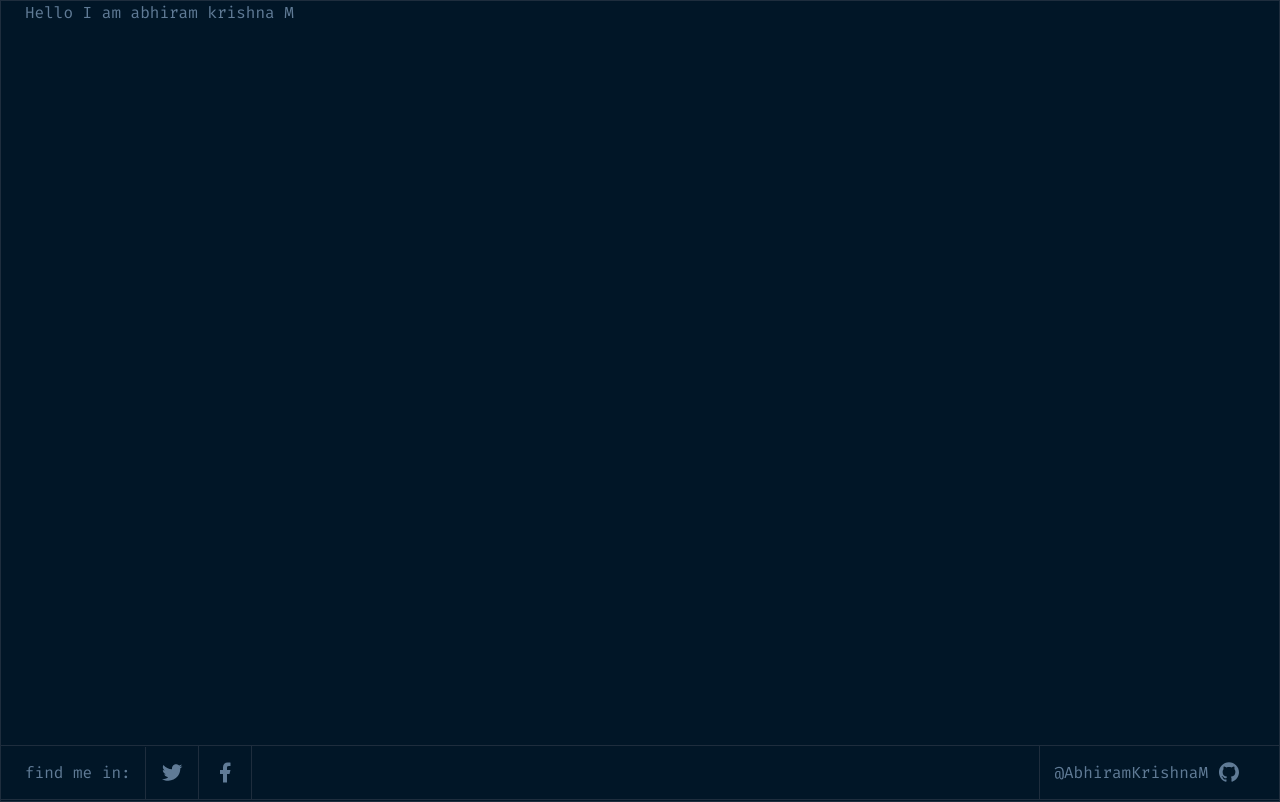
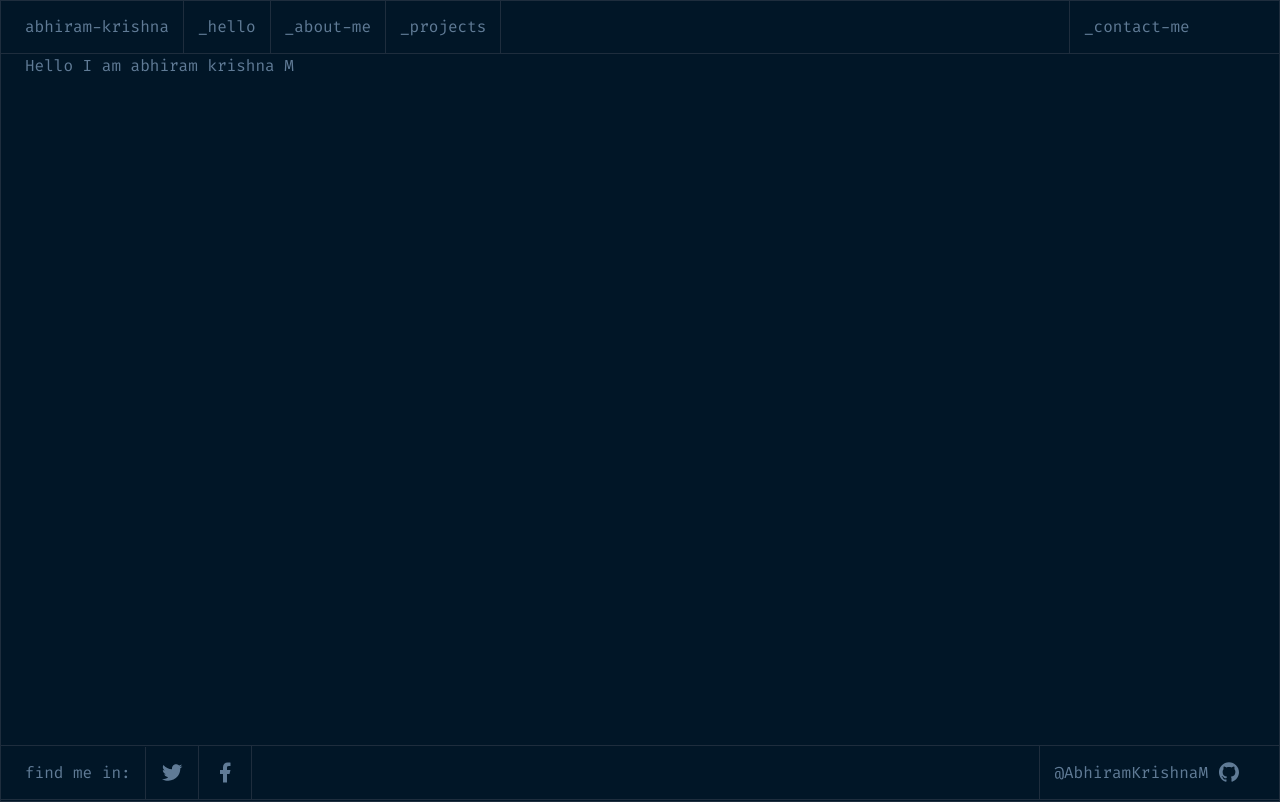
Before and after one commit to AbhiramKrishnaM/Portfolio, a Vue app: page / in a window 1280 px wide. Built offline with nearby package versions, Linux system fonts and the light colour scheme.

Commit message:
added navbar

```diff
--- a/src/App.vue
+++ b/src/App.vue
@@ -7,6 +7,25 @@
       @animation-complete="() => (showLoading = false)"
     />
     <div v-else class="flex flex-col w-full h-screen">
+      <div
+        class="px-6 border-b border-border-white flex items-center justify-between"
+      >
+        <div class="flex items-center">
+          <span class="py-3.5 pr-3.5 border-r border-border-white">
+            abhiram-krishna
+          </span>
+          <ul class="flex items-center">
+            <li class="p-3.5 border-r border-border-white">_hello</li>
+            <li class="p-3.5 border-r border-border-white">_about-me</li>
+            <li class="p-3.5 border-r border-border-white">_projects</li>
+          </ul>
+        </div>
+
+        <div class="flex w-[186px]">
+          <a href="#" class="p-3.5 border-l border-border-white">_contact-me</a>
+        </div>
+      </div>
+
       <div class="px-6">
         <router-view></router-view>
       </div>
```
